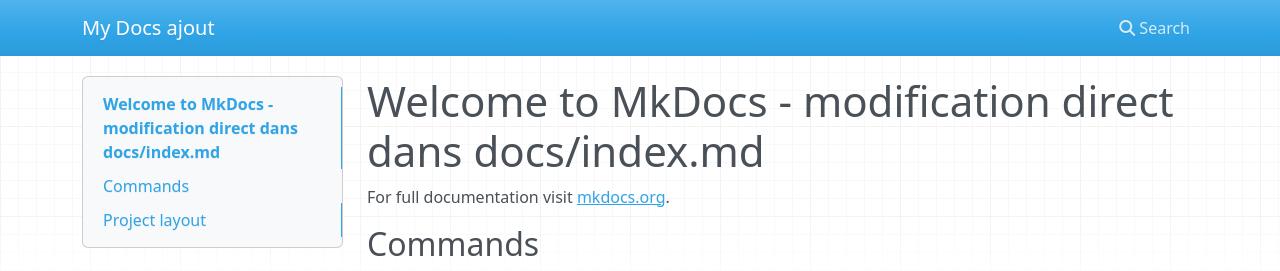
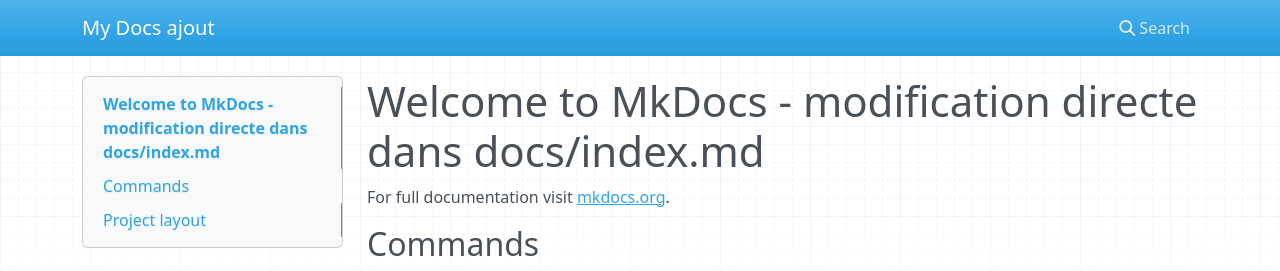
Before and after one commit to pbrugimail/MKdocs-test, an MkDocs documentation site: the page built from docs/index.md, in a window 1280 px wide. Shown: the top 271 px of the page. Built offline with MkDocs 1.6.1, drawn with Linux system fonts in a browser that asks for light colours; nearby versions of some CDN libraries.

Commit message:
Update index.md

```diff
--- a/docs/index.md
+++ b/docs/index.md
@@ -1,4 +1,4 @@
-# Welcome to MkDocs - modification direct dans docs/index.md
+# Welcome to MkDocs - modification directe dans docs/index.md
 
 For full documentation visit [mkdocs.org](https://www.mkdocs.org).
 
```
